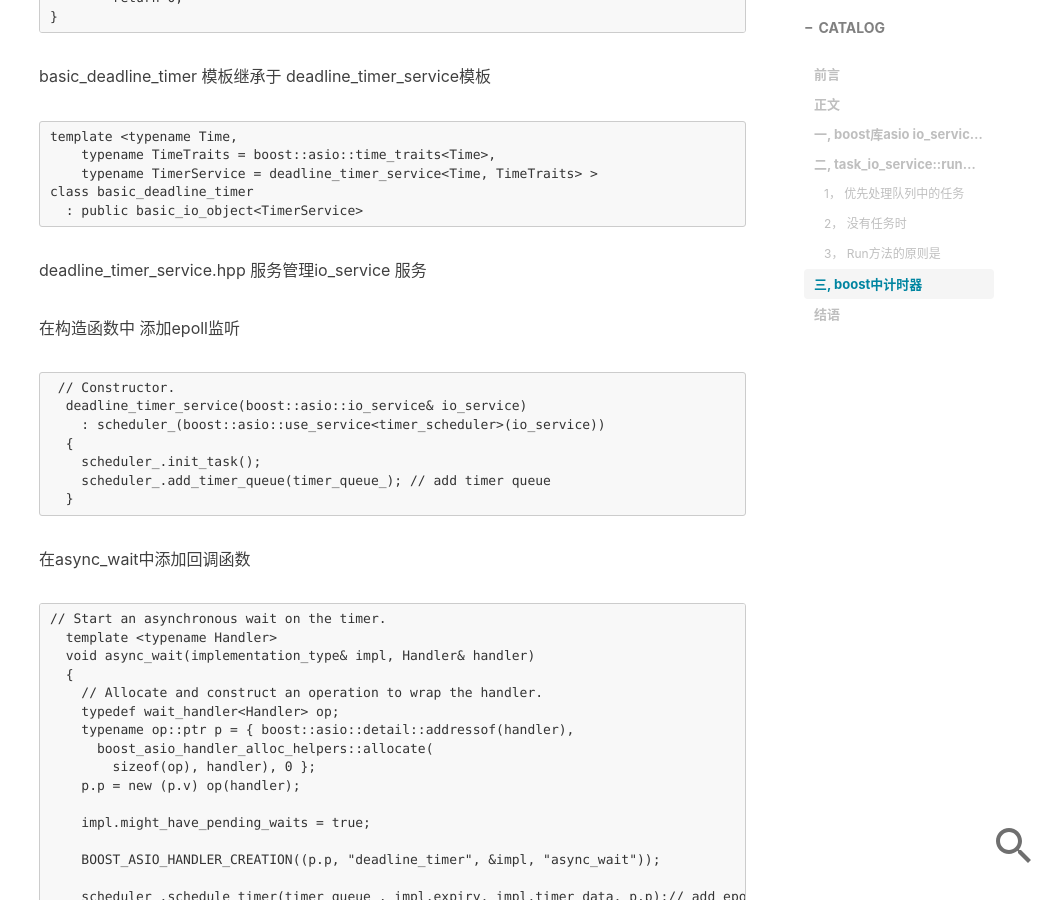
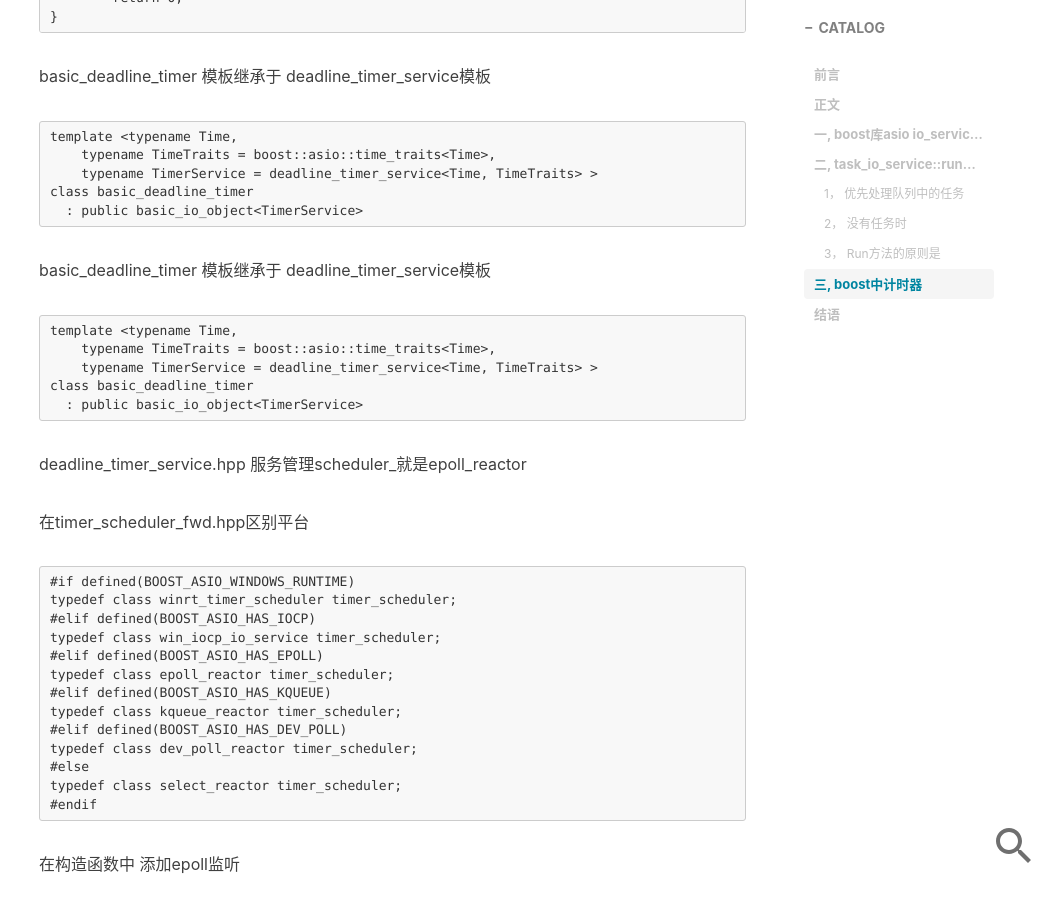
Before and after one commit to chensongpoixs/chensongpoixs.github.io, a Jekyll site: the page built from _posts/2019-01-24-boost库asio源码分析之io_service.md, in a window 1280 px wide and 900 px high, scrolled down 4857 px. Shown: the whole window, without its empty margins (226-1280 px from the left). Built offline with Jekyll 4.4.1, drawn with Linux system fonts in a browser that asks for light colours; nearby versions of some CDN libraries; comment, search, counter and statistics services are not loaded.

Commit message:
[boost库 中是 scheduler_就是epoll_reactor ]

````diff
--- a/_posts/2019-01-24-boost库asio源码分析之io_service.md
+++ b/_posts/2019-01-24-boost库asio源码分析之io_service.md
@@ -142,8 +142,35 @@ class basic_deadline_timer
   : public basic_io_object<TimerService>
 ```
 
-deadline_timer_service.hpp  服务管理io_service 服务
+basic_deadline_timer 模板继承于 deadline_timer_service模板
 
+```
+template <typename Time,
+    typename TimeTraits = boost::asio::time_traits<Time>,
+    typename TimerService = deadline_timer_service<Time, TimeTraits> >
+class basic_deadline_timer
+  : public basic_io_object<TimerService>
+```
+
+deadline_timer_service.hpp  服务管理scheduler_就是epoll_reactor
+
+在timer_scheduler_fwd.hpp区别平台
+
+```
+#if defined(BOOST_ASIO_WINDOWS_RUNTIME)
+typedef class winrt_timer_scheduler timer_scheduler;
+#elif defined(BOOST_ASIO_HAS_IOCP)
+typedef class win_iocp_io_service timer_scheduler;
+#elif defined(BOOST_ASIO_HAS_EPOLL)
+typedef class epoll_reactor timer_scheduler;
+#elif defined(BOOST_ASIO_HAS_KQUEUE)
+typedef class kqueue_reactor timer_scheduler;
+#elif defined(BOOST_ASIO_HAS_DEV_POLL)
+typedef class dev_poll_reactor timer_scheduler;
+#else
+typedef class select_reactor timer_scheduler;
+#endif
+```
 
 在构造函数中 添加epoll监听
 
````
